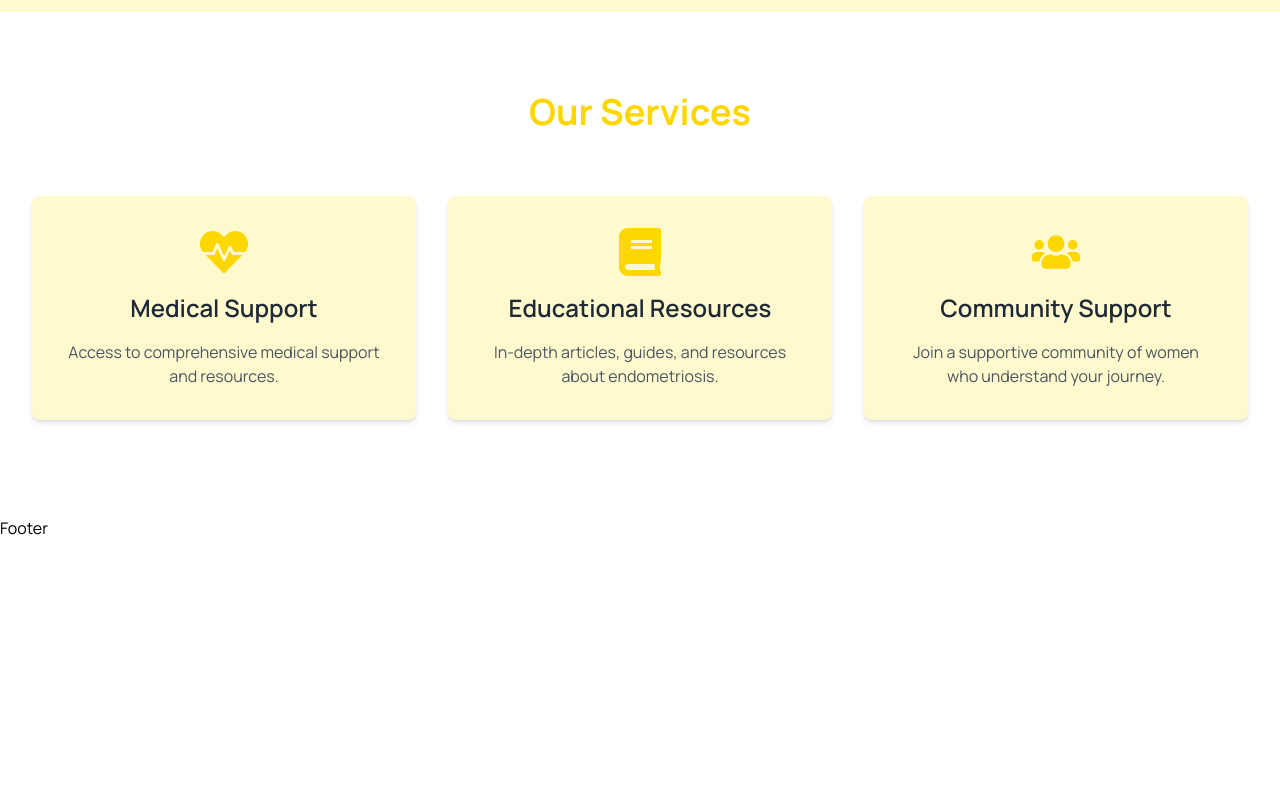
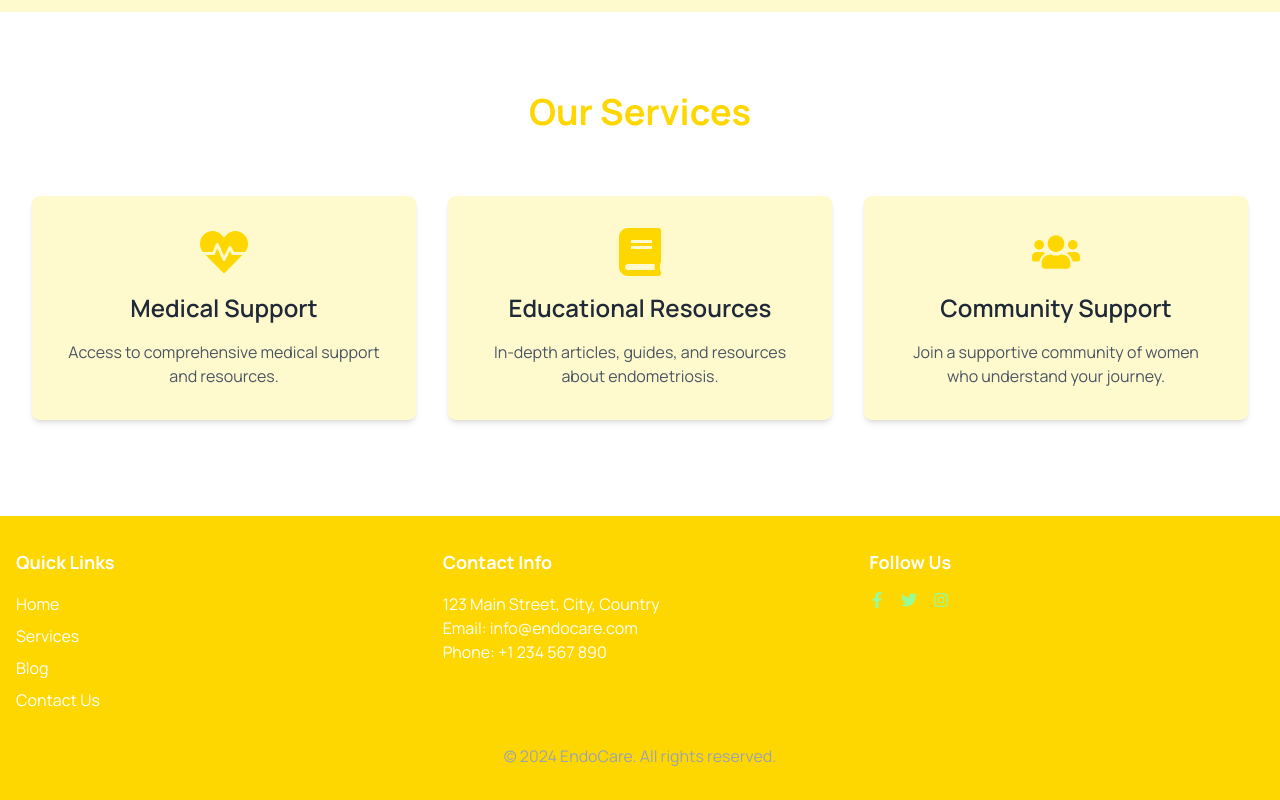
Before and after one commit to Wamziss/EndoCare, a React (Vite) app: page / in a window 1280 px wide. Shown: the part 780-1580 px from the top of the page. Before the commit the page ends 1320 px from the top, so only its background shows below. Built offline with nearby package versions, Linux system fonts and the light colour scheme.

Commit message:
create footer section

```diff
--- a/src/components/Footer/Footer.jsx
+++ b/src/components/Footer/Footer.jsx
@@ -1,11 +1,39 @@
-import React from 'react'
+import React from 'react';
+import { FaFacebookF, FaTwitter, FaInstagram } from 'react-icons/fa';
 
 const Footer = () => {
   return (
-    <div>
-      Footer
-    </div>
-  )
-}
+    <footer className="bg-primaryColor text-white py-8">
+      <div className="container mx-auto px-4">
+        <div className="grid grid-cols-1 md:grid-cols-3 gap-8">
+          <div>
+            <h3 className="text-lg font-bold mb-4">Quick Links</h3>
+            <ul className="space-y-2">
+              <li><a href="/" className="hover:text-lightYellow">Home</a></li>
+              <li><a href="/services" className="hover:text-lightYellow">Services</a></li>
+              <li><a href="/blog" className="hover:text-lightYellow">Blog</a></li>
+              <li><a href="/contact" className="hover:text-lightYellow">Contact Us</a></li>
+            </ul>
+          </div>
+          <div>
+            <h3 className="text-lg font-bold mb-4">Contact Info</h3>
+            <p>123 Main Street, City, Country</p>
+            <p>Email: info@endocare.com</p>
+            <p>Phone: +1 234 567 890</p>
+          </div>
+          <div>
+            <h3 className="text-lg font-bold mb-4">Follow Us</h3>
+            <ul className="flex space-x-4">
+              <li><a href="#" className="text-green hover:text-lightYellow"><FaFacebookF /></a></li>
+              <li><a href="#" className="text-green hover:text-lightYellow"><FaTwitter /></a></li>
+              <li><a href="#" className="text-green hover:text-lightYellow"><FaInstagram /></a></li>
+            </ul>
+          </div>
+        </div>
+        <p className="mt-8 text-center text-gray-400">© 2024 EndoCare. All rights reserved.</p>
+      </div>
+    </footer>
+  );
+};
 
-export default Footer
+export default Footer;
```
